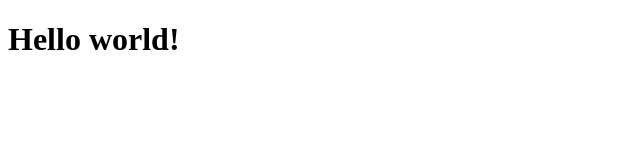
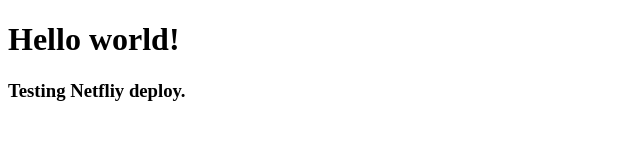
Before and after one commit to Sbadino/BadinoPortfolio, a website: page index.html in a window 1280 px wide. Shown: the whole page, without its empty margins (0-640 px from the left). Drawn offline with Linux system fonts and the light colour scheme.

Commit message:
Testing Netlify deploy

```diff
--- a/index.html
+++ b/index.html
@@ -10,6 +10,7 @@
 
 <body>
   <h1>Hello world!</h1>
+  <h3>Testing Netfliy deploy.</h3>
 </body>
 
 </html>
```
